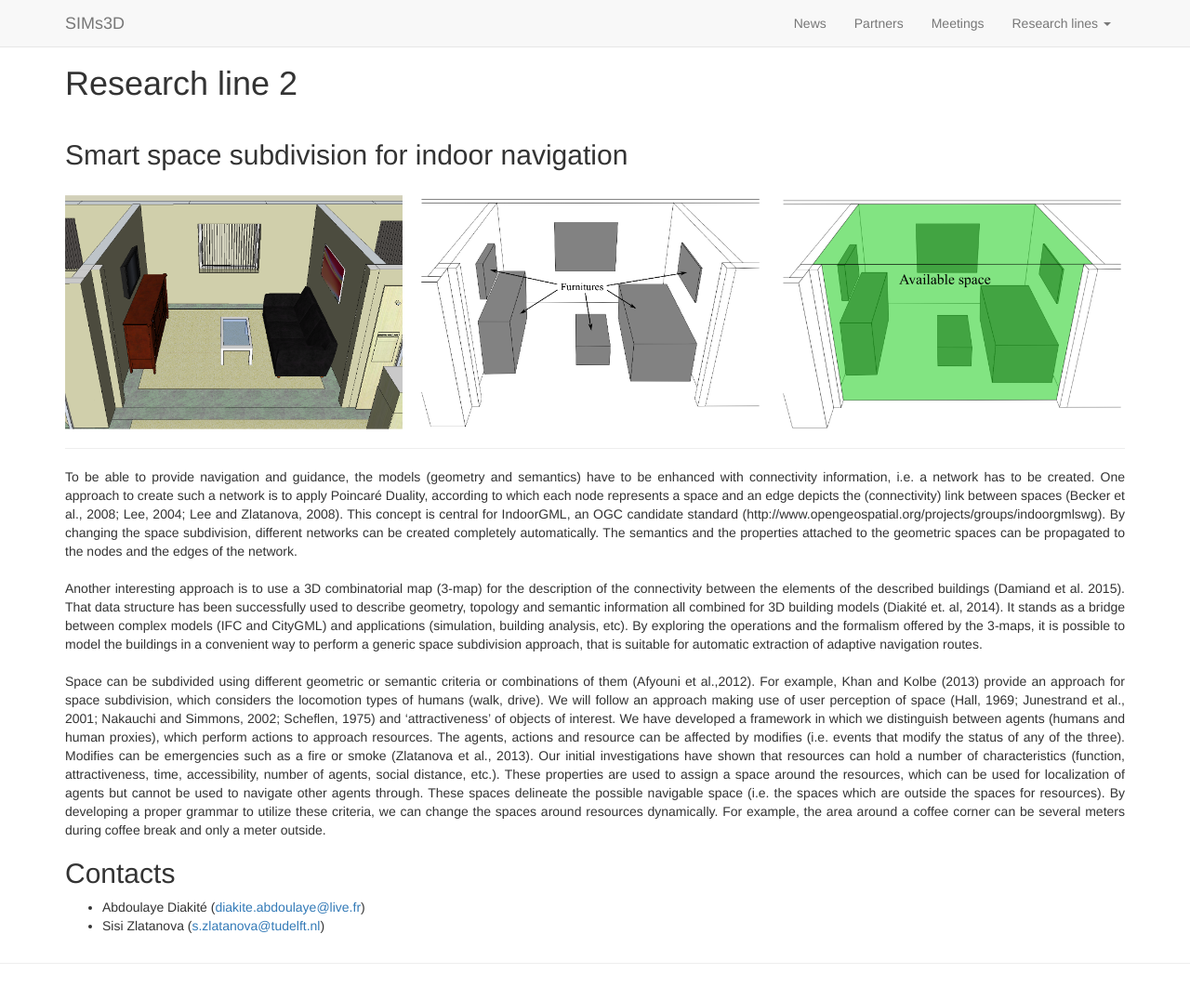
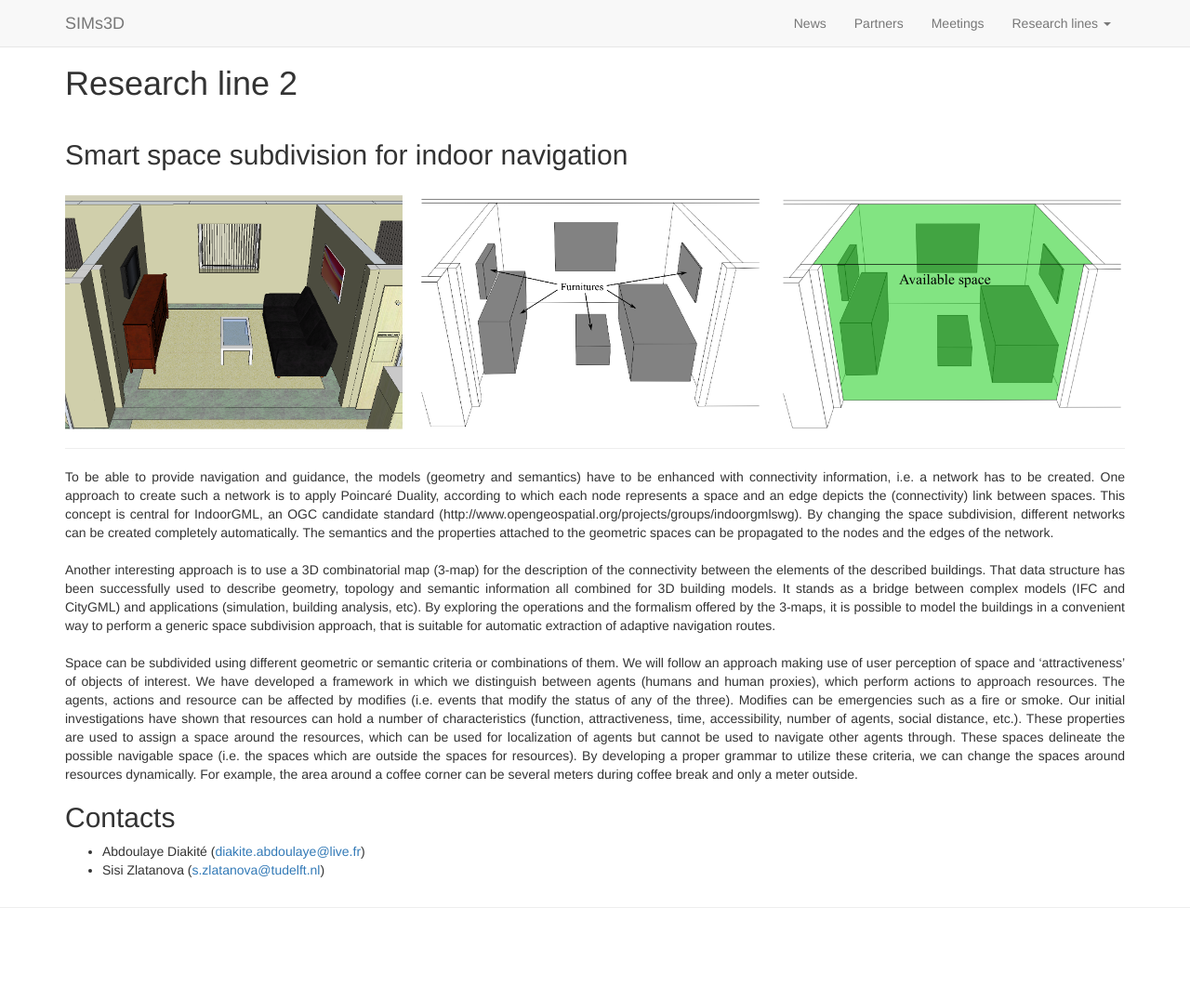
Before and after one commit to SIMs3D/sims3d.github.io, a Jekyll site: the page built from rl2/index.md, in a window 1280 px wide and 1077 px high. Shown: the whole window at 93% size. Built offline with Jekyll 4.4.1, drawn with Linux system fonts in a browser that asks for light colours; nearby versions of some CDN libraries.

Commit message:
References removed from research lines

```diff
--- a/rl2/index.md
+++ b/rl2/index.md
@@ -13,27 +13,27 @@ title: Research line 2
 <div align="justify">
 
 To be able to provide navigation and guidance, the models (geometry and semantics) have to be enhanced with connectivity information, i.e. a network has to be created. One approach to create such a network is to apply
-Poincaré Duality, according to which each node represents a space and an edge depicts the (connectivity) link between spaces (Becker et al., 2008; Lee, 2004; Lee and Zlatanova, 2008). This concept is central for IndoorGML,
+Poincaré Duality, according to which each node represents a space and an edge depicts the (connectivity) link between spaces. This concept is central for IndoorGML,
 an OGC candidate standard (http://www.opengeospatial.org/projects/groups/indoorgmlswg). By changing the space subdivision, different networks can be created completely automatically. The semantics and the
 properties attached to the geometric spaces can be propagated to the nodes and the edges of the network.
 
 <br> <br>
 
-Another interesting approach is to use a 3D combinatorial map (3-map) for the description of the connectivity between the elements of the described buildings (Damiand et al. 2015).
-That data structure has been successfully used to describe geometry, topology and semantic information all combined for 3D building models (Diakité et. al, 2014).
+Another interesting approach is to use a 3D combinatorial map (3-map) for the description of the connectivity between the elements of the described buildings.
+That data structure has been successfully used to describe geometry, topology and semantic information all combined for 3D building models.
 It stands as a bridge between complex models (IFC and CityGML) and applications (simulation, building analysis, etc). By exploring the operations
 and the formalism offered by the 3-maps, it is possible to model the buildings in a convenient way to perform a generic space subdivision approach,
 that is suitable for automatic extraction of adaptive navigation routes.
 
 <br> <br>
 
-Space can be subdivided using different geometric or semantic criteria or combinations of them (Afyouni et al.,2012). For example, Khan and Kolbe (2013) provide an approach for space subdivision, which considers the
-locomotion types of humans (walk, drive). We will follow an approach making use of user perception of space (Hall, 1969; Junestrand et al., 2001; Nakauchi
-and Simmons, 2002; Scheflen, 1975) and ‘attractiveness’ of objects of interest. We have developed a framework in which we distinguish between agents (humans and human proxies), which perform actions to approach
-resources. The agents, actions and resource can be affected by modifies (i.e. events that modify the status of any of the three). Modifies can be emergencies such as a fire or smoke (Zlatanova et al., 2013). Our initial
-investigations have shown that resources can hold a number of characteristics (function, attractiveness, time, accessibility, number of agents, social distance, etc.). These properties are used to assign a space around the
-resources, which can be used for localization of agents but cannot be used to navigate other agents through. These spaces delineate the possible navigable space (i.e. the spaces which are outside the spaces for resources). By developing a proper grammar to utilize these criteria, we can change the spaces around resources dynamically. For example, the area around a coffee corner can be several meters during coffee break
-and only a meter outside.
+Space can be subdivided using different geometric or semantic criteria or combinations of them. We will follow an approach making use of user perception of space and ‘attractiveness’ of objects of interest.
+We have developed a framework in which we distinguish between agents (humans and human proxies), which perform actions to approach resources. The agents, actions and
+resource can be affected by modifies (i.e. events that modify the status of any of the three). Modifies can be emergencies such as a fire or smoke. Our initial investigations
+have shown that resources can hold a number of characteristics (function, attractiveness, time, accessibility, number of agents, social distance, etc.).
+These properties are used to assign a space around the resources, which can be used for localization of agents but cannot be used to navigate other agents through.
+These spaces delineate the possible navigable space (i.e. the spaces which are outside the spaces for resources). By developing a proper grammar to utilize these criteria,
+we can change the spaces around resources dynamically. For example, the area around a coffee corner can be several meters during coffee break and only a meter outside.
 
 </div>
 
```
Also changed, not shown: rl1/index.md (+7 -9 lines).
